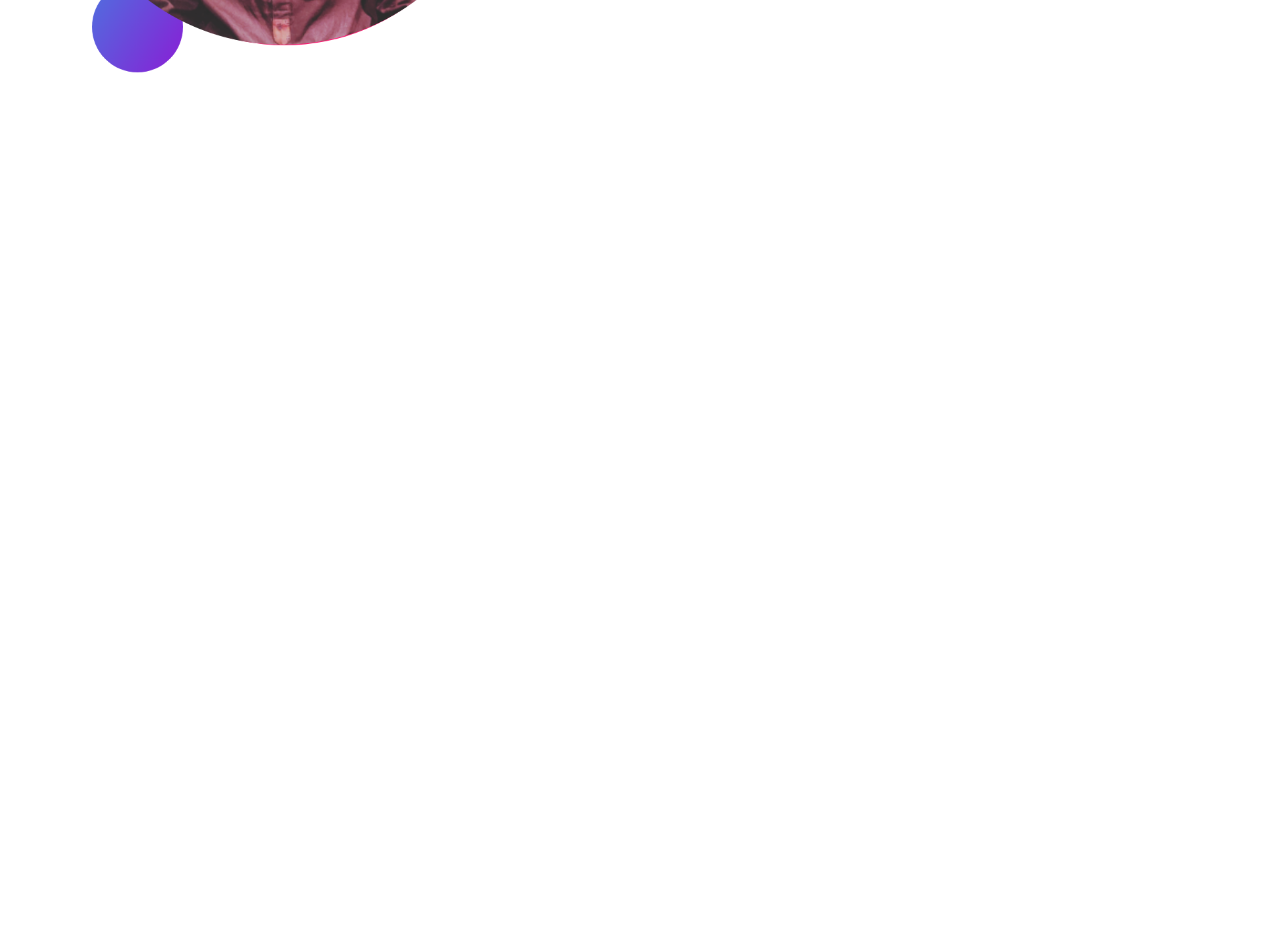
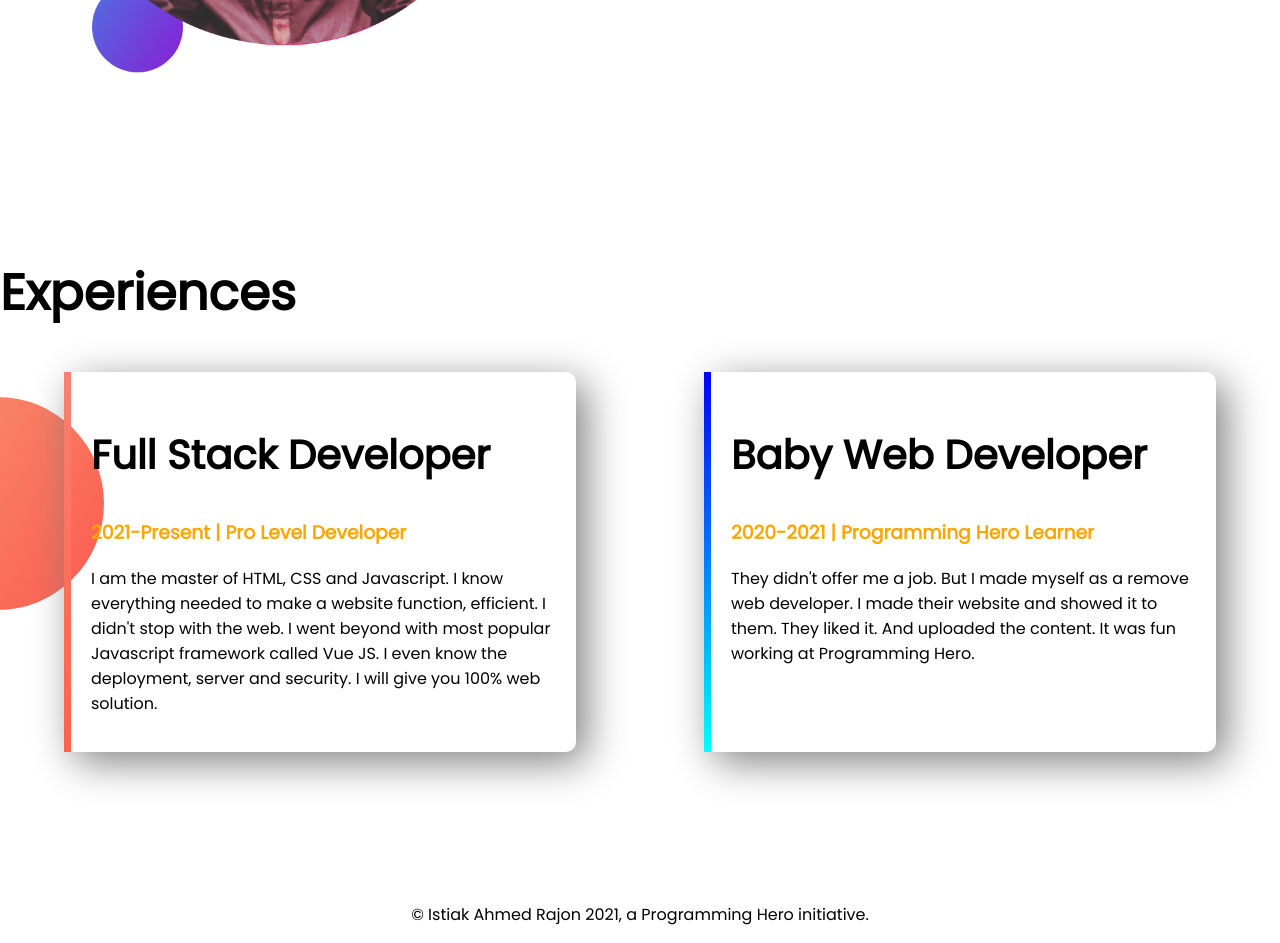
Before and after one commit to Istiak98/developer-portfolio, a plain HTML site: page index.html in a window 1280 px wide. Shown: the part 1081-2024 px from the top of the page. Before the commit the page ends 1337 px from the top, so only its background shows below. Drawn offline with Linux system fonts and the light colour scheme.

Commit message:
footer and experience added

```diff
--- a/index.html
+++ b/index.html
@@ -13,7 +13,7 @@
 </head>
 
 <body>
-    <section class="top-banner">
+    <section class="top-banner flexible-container">
         <div class="half-width">
             <h1>Welcome to</h1>
             <h1><span class="orange-color">Istiak Ahmed</span> Farms!</h1>
@@ -27,7 +27,7 @@
             <img src="images/istiak-picture-with-bg.png" alt="">
         </div>
     </section>
-    <section class="dream-big">
+    <section class="dream-big flexible-container">
         <div class="half-width">
             <img src="images/istiak-picture-with-bg2.png" alt="">
         </div>
@@ -41,6 +41,32 @@
         </div>
 
     </section>
+    <section class="experience-area">
+        <h1>Experiences</h1>
+        <div class="flexible-container">
+            <div id="full-stack-experience" class="expirence-item">
+                <h2>Full Stack Developer</h2>
+                <h3 class="orange-color">2021-Present | Pro Level Developer</h3>
+                <p>I am the master of HTML, CSS and Javascript. I know everything needed to make a website function,
+                    efficient. I didn't stop with the web. I went beyond with most popular Javascript framework called
+                    Vue
+                    JS. I even know the deployment, server and security. I will give you 100% web solution.</p>
+            </div>
+            <div id="web-dev-experience" class="expirence-item">
+                <h2>Baby Web Developer</h2>
+                <h3 class="orange-color">2020-2021 | Programming Hero Learner</h3>
+                <p>They didn't offer me a job. But I made myself as a remove web developer. I made their website and
+                    showed
+                    it to them. They liked it. And uploaded the content. It was fun working at Programming Hero.</p>
+            </div>
+        </div>
+
+    </section>
+    <footer>
+        <p>
+            © Istiak Ahmed Rajon 2021, a Programming Hero initiative.
+        </p>
+    </footer>
 </body>
 
 </html>
--- a/style.css
+++ b/style.css
@@ -5,10 +5,13 @@ body{
 h1{
     font-size: 50px;
 }
+h2{
+    font-size: 40px;
+}
 .orange-color{
     color: orange;
 }
-section{
+.flexible-container{
     display: flex;
     margin-bottom: 150px;
 }
@@ -37,3 +40,31 @@ section{
     background-repeat: no-repeat;
     background-position: right;
 }
+.experience-area{
+    background-image: url(images/exp-bg.png);
+    background-repeat: no-repeat;
+    background-position: left;
+}
+.expirence-item{
+    width: 40%;
+    margin-left:  5%;
+    margin-right: 5%;
+    padding: 20px;
+    border-radius: 10px;
+    box-shadow: 10px 10px 40px gray;
+
+}
+#web-dev-experience{
+    border-left: 7px solid;
+    border-image: linear-gradient(blue ,cyan);
+    border-image-slice: 1;
+}
+#full-stack-experience{
+    border-left: 7px solid;
+    border-image: linear-gradient(salmon ,tomato);
+    border-image-slice: 1;
+
+}
+footer p{
+text-align: center;
+}
```
Also changed, not shown: images/jhankar.png (deleted), images/jhankar2.png (deleted), showoff/IMG_20200202_234140_388.jpg (deleted), showoff/IMG_20200802_220607_584.jpg (deleted), showoff/istiak_black.png (deleted), showoff/istiak_red.png (deleted), showoff/istiak_sea.png (deleted), 2 other files.
